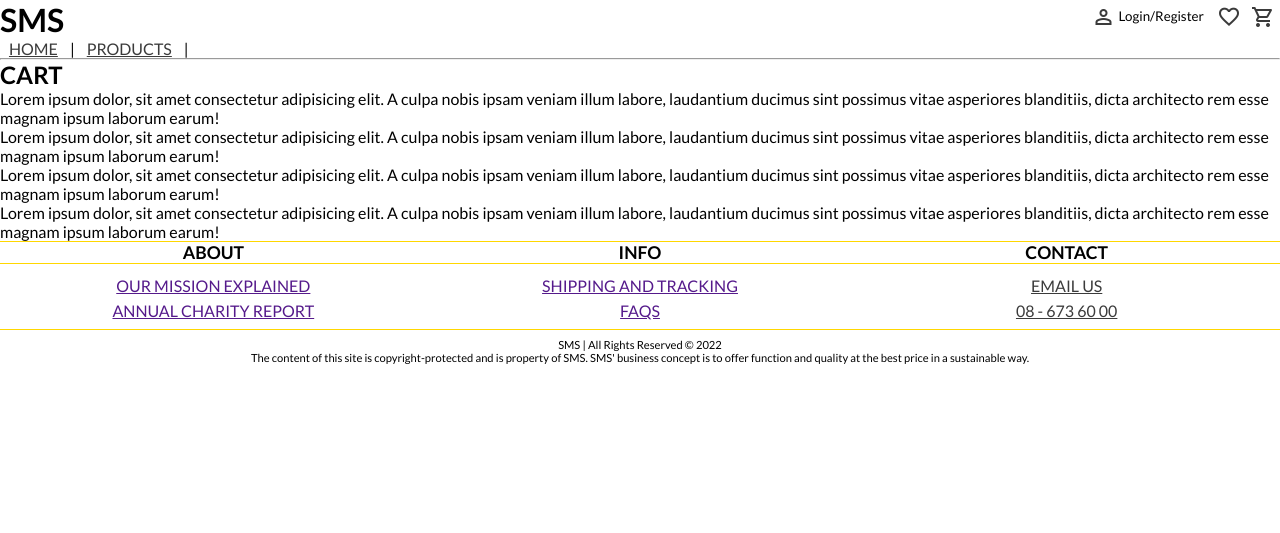
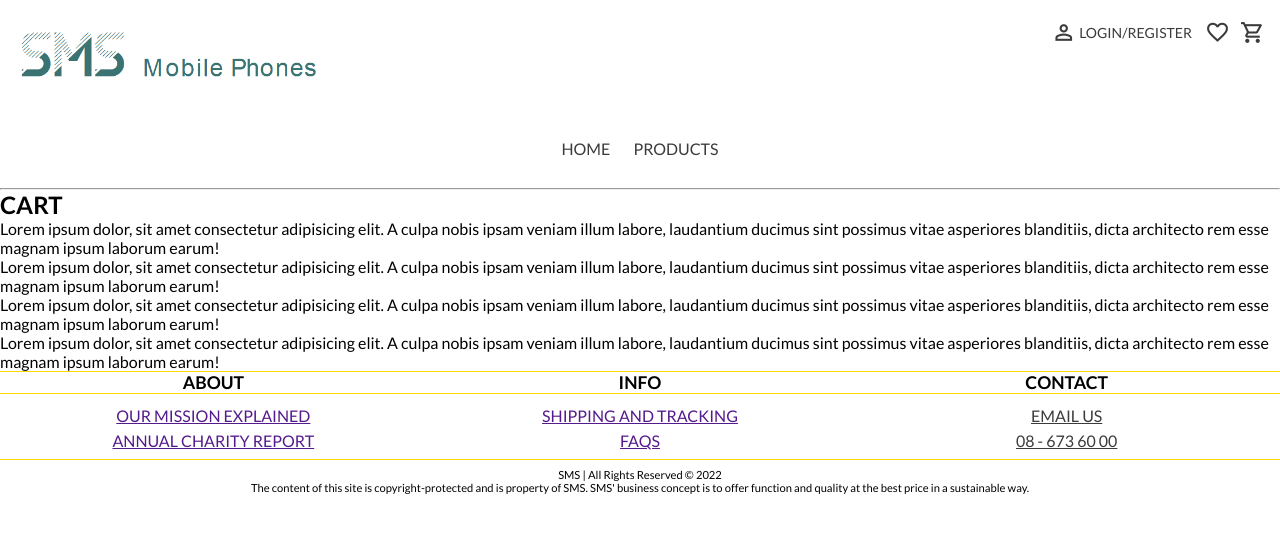
Before and after one commit to Shnam87/SMS, a PHP site: template Pages/cart.php in a window 1280 px wide. Shown: the top 533 px of the page. Run offline with PHP 8.4, Linux system fonts and the light colour scheme; the template is opened without the code that fills it, so the values that code supplies are empty; a stand-in replaces the project's code that opens the database connection; some web fonts are replaced.

Commit message:
New logo

```diff
--- a/Assets/style.css
+++ b/Assets/style.css
@@ -8,30 +8,43 @@
     padding: 0;
 }
 
-
 html{
     display: flex;
     justify-content: space-evenly;
     background-color: #fff;
 }
 
+/*============================*/
+/*========== HEADER ==========*/
+/*============================*/
+
 header{
     position: relative;
+}
+
+
+
+.sms-logo{
+    width: 300px;
+    height: 100%;
+    margin: 20px;
 }
 
 .icons-contianer{
     display: flex;
     flex-direction: row;
     position: absolute;
-    right: 0;
-    top: 0;
+    right: 10px;
+    top: 15px;
     gap: 10px;
     padding: 5px;
-
 }
 
 .icons-contianer a {
     color: black;
+    display: inherit;
+    font-size: 25px;
+    align-items: center;
 }
 
 .my-site-btn{
@@ -41,19 +54,17 @@ header{
     border: none;
     border-radius: 6px;
     cursor: pointer;
-
 }
 
 .my-site-btn:hover{
     display: flex;
     flex-direction: row;
     background: lightgray;
-
-
 }
 
 .my-site-btn p{
   margin: 3px;
+  font-size: 14px;
 }
 
 .icons-contianer a:link {
@@ -61,11 +72,29 @@ header{
 }
 
 
+.header-navbar{
+    text-align: center;
+    padding: 30px;
+}
 
+.header-navbar ul{
+    list-style-type: none;
+    margin: 0;
+    padding: 0;
+}
 
-.nav-link, .nav-p,
-.header-text {
-    margin: 0.3% 0.7%;
+.header-navbar li{
+    display: inline;
+    margin: 10px;
+}
+
+.header-navbar a, a:link{
+    text-decoration: none;
+    color: black;
+}
+
+.header-navbar a:link{
+    text-decoration: none;
 
 }
 
@@ -75,7 +104,6 @@ header{
     height: 46px;
     border: none;
     margin: 1.5% 1.5% 3%;
-
 }
 
 .login-field,
@@ -310,6 +338,25 @@ img {
     background-color: #f2f2f2;
     padding: 20px;
   }
+
+
+/*=============================*/
+/*========== MY PAGE ==========*/
+/*=============================*/
+
+.mypage-orders-container table, th, td {
+    border-bottom: 1px solid black;
+    border-collapse: collapse;
+}
+
+.mypage-orders-container th {
+    text-align: left;
+}
+
+.mypage-orders-container table{
+    width: 100%;
+}
+
 /*============================*/
 /*========== FOOTER ==========*/
 /*============================*/
@@ -376,20 +423,3 @@ a:hover {
     color: black;
     border-radius: 2px;
 }  */
-
-/*=============================*/
-/*========== MY PAGE ==========*/
-/*=============================*/
-
-.mypage-orders-container table, th, td {
-    border-bottom: 1px solid black;
-    border-collapse: collapse;
-}
-
-.mypage-orders-container th {
-    text-align: left;
-}
-
-.mypage-orders-container table{
-    width: 100%;
-}
--- a/Classes/Template.php
+++ b/Classes/Template.php
@@ -26,38 +26,34 @@ class Template
 
         <body>
             <header>
-                <h1>SMS</h1>
+                <a href="/sms"><img src="../assets/sms_logo.png" alt="sms-logo" class="sms-logo"></a>
                 <nav>
-                <?php if (!$isLoggedIn) : ?>
-                    <a href="/sms" class="nav-link">Home</a> |
-                    <a href="/sms/pages/products.php" class="nav-link">Products</a> |
-                    <!-- <a href="/sms/pages/contact.php" class="nav-link">Contact</a> | -->
-                  <!--   <a href="/sms/pages/login.php" class="nav-link">Login</a> |
-                    <a href="/sms/pages/register.php" class="nav-link">Register</a> -->
-                <?php elseif ($isLoggedIn && $isAdmin) : ?>
-                    <!-- <p class="nav-p"> Logged in as: <?= $_SESSION['user']->username ?> </p> -->
-                    <a href="/sms" class="nav-link">Home</a> |
-                    <a href="/sms/pages/products.php" class="nav-link">Products</a> |
-                    <!-- <a href="/sms/pages/contact.php" class="nav-link">Contact</a> | -->
-                    <a href="/sms/pages/admin.php" class="nav-link">ADMIN</a> |
-                    <!-- <a href="/sms/scripts/logging-out.php" class="nav-link">Logout</a> -->
+                <?php if ($isLoggedIn && $isAdmin): ?>
+                    <ul class="header-navbar">
+                        <li><a href="/sms" class="nav-link">Home</a></li>
+                        <li><a href="/sms/pages/products.php" class="nav-link">Products</a></li>
+                        <li><a href="/sms/pages/admin.php" class="nav-link">ADMIN</a></li>
+                    </ul>
                 <?php else : ?>
-                    <!-- <p class="nav-p"> Logged in as: <?= $_SESSION['user']->username ?> </p> -->
-                    <a href="/sms" class="nav-link">Home</a> |
-                    <a href="/sms/pages/products.php" class="nav-link">Products</a> |
-                    <!-- <a href="/sms/pages/contact.php" class="nav-link">Contact</a> | -->
-                    <!-- <a href="/sms/scripts/logging-out.php" class="nav-link">Logout</a> -->
+                    <ul class="header-navbar">
+                        <li><a href="/sms" class="nav-link">Home</a></li>
+                        <li><a href="/sms/pages/products.php" class="nav-link">Products</a></li>
+                    </ul>
                 <?php endif; ?>
                 </nav>
 
                 <nav class="icons-contianer">
                 <?php if (!$isLoggedIn) : ?>
                     <button class="my-site-btn">
-                        <a href="/sms/pages/login.php" class="material-symbols-outlined">person</a><p>Login/Register </p>
+                        <a href="/sms/pages/login.php" class="material-symbols-outlined">person
+                            <p>Login/Register</p>
+                        </a>
                     </button>
                 <?php else : ?>
                     <button class="my-site-btn">
-                        <a href="/sms/pages/my-page.php" class="material-symbols-outlined">person</a><p>My page </p>
+                        <a href="/sms/pages/my-page.php" class="material-symbols-outlined">person
+                            <p>My page </p>
+                        </a>
                     </button>
                 <?php endif; ?>
                     <a href="/sms/pages/favorite.php" class="material-symbols-outlined">favorite</a>
```
Also changed, not shown: Assets/shopping_cart_FILL0_wght400_GRAD0_opsz48.png (added), Assets/sms_logo.png (added), Assets/uploads/1654806843.jpg (added).
